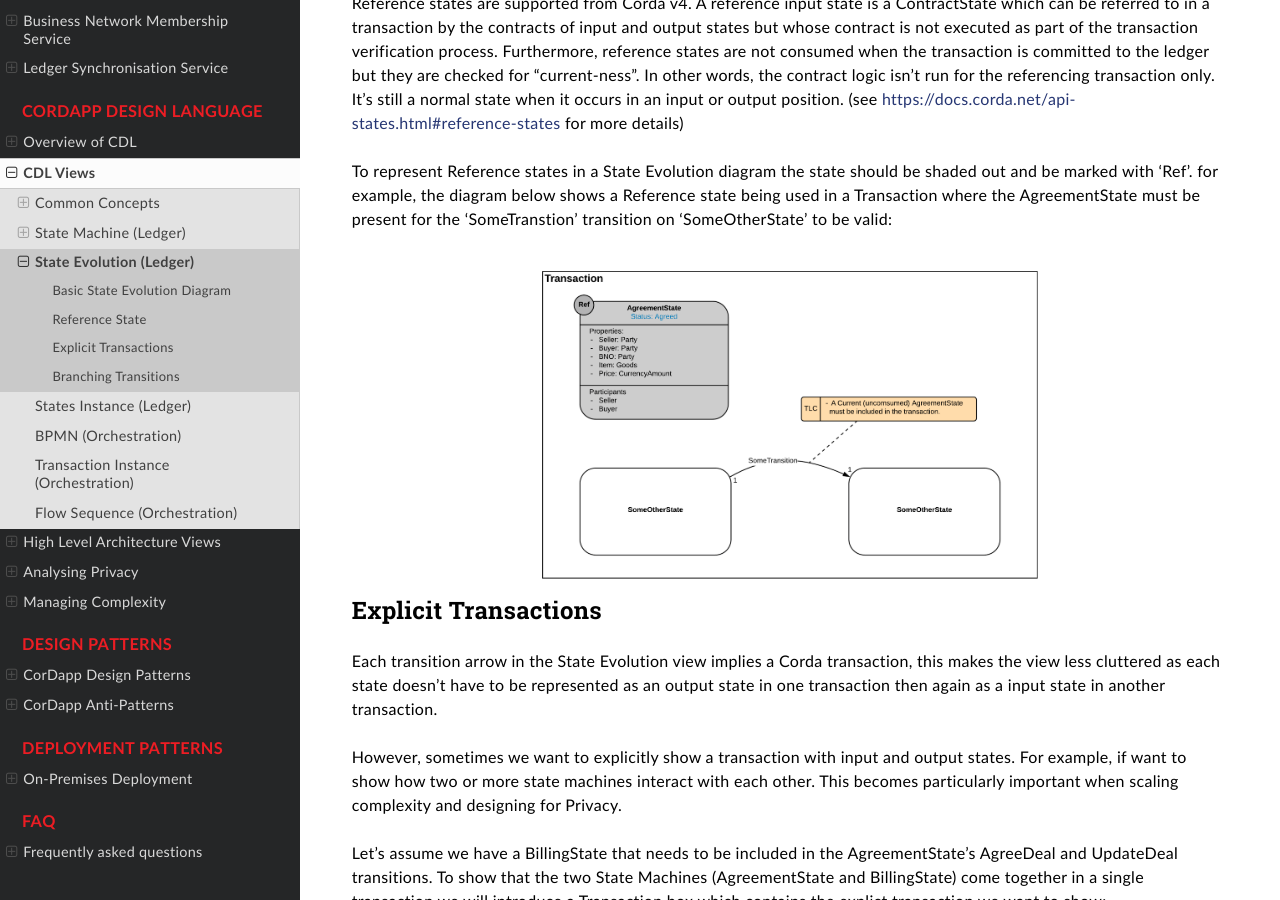
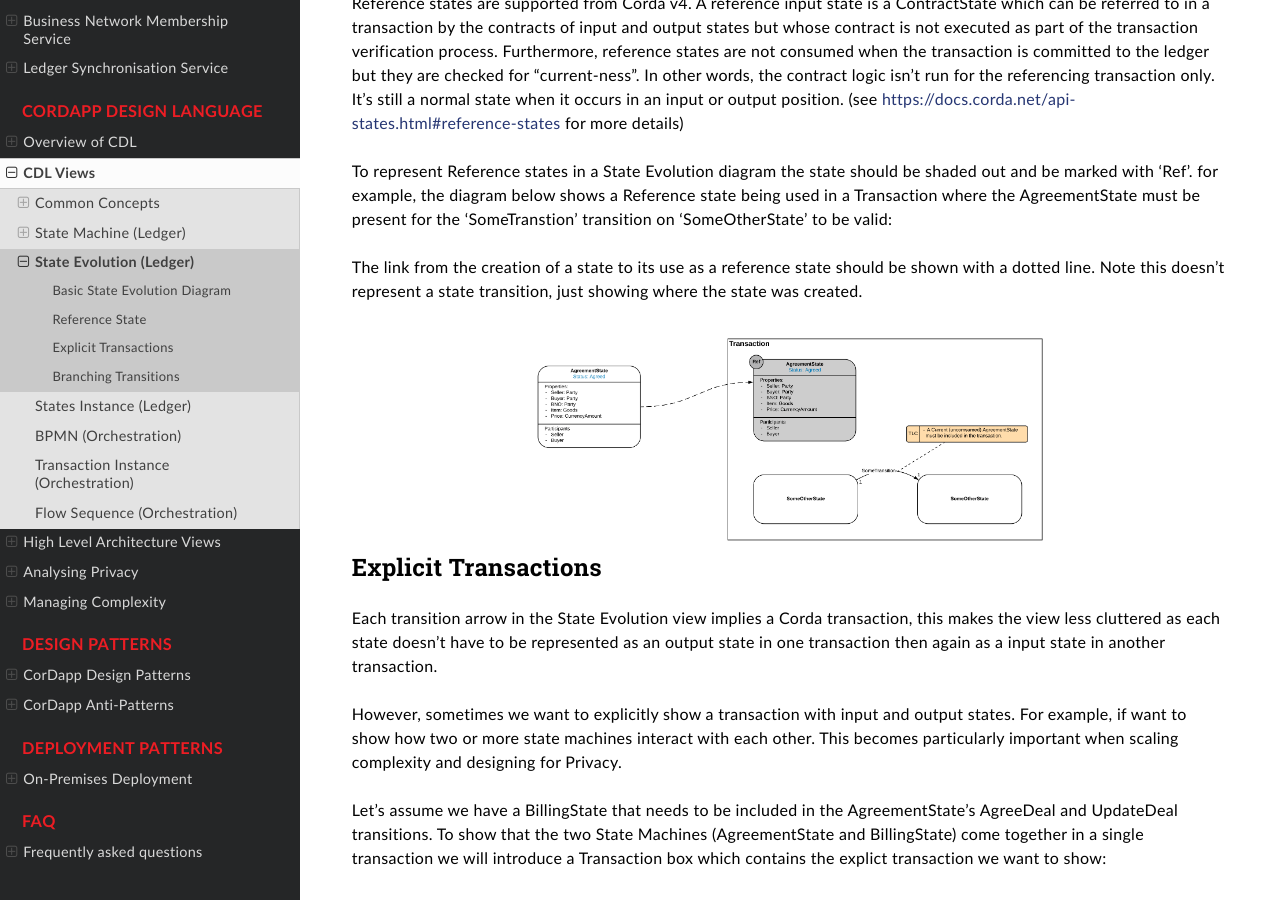
Before and after one commit to corda/corda-solutions, a Sphinx documentation site: the page built from docs/source/corda-modelling-notation/views/views-state-evolution.rst, in a window 1280 px wide and 900 px high, scrolled down 1751 px. Built offline with Sphinx 7.4.7 and the Read the Docs theme 2.0.0, drawn with Linux system fonts in a browser that asks for light colours.

Commit message:
adding reference state dotted line

```diff
--- a/docs/source/corda-modelling-notation/todo.txt
+++ b/docs/source/corda-modelling-notation/todo.txt
@@ -1,7 +1,6 @@
 
 
-
-3. Add reference states
+Change Transaction Instance view - to match State Evolution - or delete it ???
 
 3. Add analysis sections
 
--- a/docs/source/corda-modelling-notation/views/views-state-evolution.rst
+++ b/docs/source/corda-modelling-notation/views/views-state-evolution.rst
@@ -52,6 +52,8 @@ Reference states are supported from Corda v4. A reference input state is a Contr
 
 To represent Reference states in a State Evolution diagram the state should be shaded out and be marked with 'Ref'. for example, the diagram below shows a Reference state being used in a Transaction where the AgreementState must be present for the 'SomeTranstion' transition on 'SomeOtherState' to be valid:
 
+The link from the creation of a state to its use as a reference state should be shown with a dotted line. Note this doesn't represent a state transition, just showing where the state was created.
+
 
 
 .. image:: ../resources/views/CDL_SE_Reference_state.png
```
Also changed, not shown: docs/source/corda-modelling-notation/resources/views/CDL_SE_Reference_state.png.
